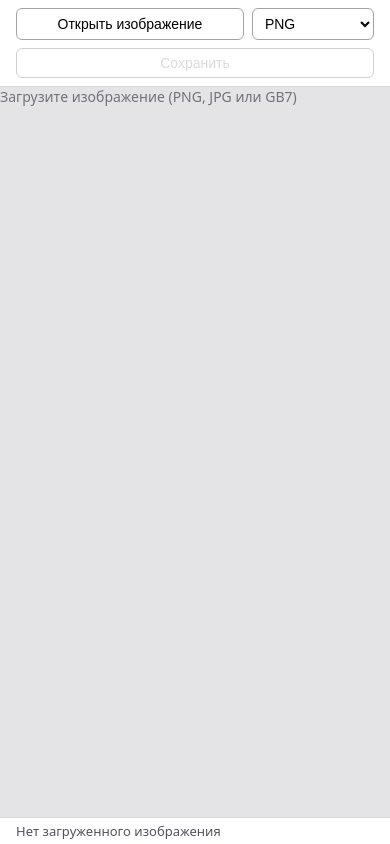
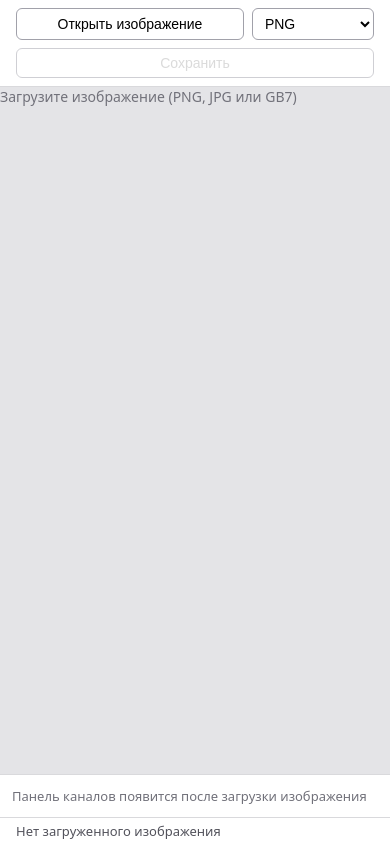
Before and after one commit to Bekmuratov-D/image-editor, a React (Vite) app: page / in a window 390 px wide. Built offline with nearby package versions, Linux system fonts and the light colour scheme.

Commit message:
feat: панель каналов с превью, переключением видимости и боковой раскладкой (Лаба-2)

```diff
--- a/src/components/App.module.css
+++ b/src/components/App.module.css
@@ -9,15 +9,49 @@
 
 .main {
   flex: 1;
+  min-height: 0;
+  display: flex;
+}
+
+.canvasArea {
+  flex: 1;
+  min-width: 0;
   overflow: auto;
   background: #e4e4e7;
   outline: 2px dashed transparent;
   outline-offset: -2px;
 }
 
-.mainDragging {
+.canvasAreaDragging {
   outline-color: #3b82f6;
   background: #dbeafe;
+}
+
+.sidebar {
+  flex-shrink: 0;
+  width: 220px;
+  overflow-y: auto;
+  background: #ffffff;
+  border-left: 1px solid #d9d9dc;
+  padding: 12px;
+}
+
+.sidebarHint {
+  color: #71717a;
+  font-size: 13px;
+}
+
+@media (max-width: 720px) {
+  .main {
+    flex-direction: column;
+  }
+
+  .sidebar {
+    width: 100%;
+    max-height: 40vh;
+    border-left: none;
+    border-top: 1px solid #d9d9dc;
+  }
 }
 
 .footer {
--- a/src/components/App.tsx
+++ b/src/components/App.tsx
@@ -1,12 +1,15 @@
 import { useState, type DragEvent } from 'react';
 import { useImageLoader } from '../hooks/useImageLoader';
+import { useChannelVisibility } from '../hooks/useChannelVisibility';
 import { CanvasViewer } from './CanvasViewer/CanvasViewer';
 import { FileToolbar } from './FileToolbar/FileToolbar';
 import { StatusBar } from './StatusBar/StatusBar';
+import { ChannelsPanel } from './ChannelsPanel/ChannelsPanel';
 import styles from './App.module.css';
 
 function App() {
   const { image, fileName, error, loadFile } = useImageLoader();
+  const { profile, visibility, toggle, displayPixels } = useChannelVisibility(image);
   const [isDragging, setIsDragging] = useState(false);
 
   const handleDragOver = (event: DragEvent<HTMLElement>) => {
@@ -32,13 +35,22 @@ function App() {
       <header className={styles.header}>
         <FileToolbar image={image} onFileSelected={loadFile} />
       </header>
-      <main
-        className={`${styles.main} ${isDragging ? styles.mainDragging : ''}`}
-        onDragOver={handleDragOver}
-        onDragLeave={handleDragLeave}
-        onDrop={handleDrop}
-      >
-        <CanvasViewer image={image} />
+      <main className={styles.main}>
+        <div
+          className={`${styles.canvasArea} ${isDragging ? styles.canvasAreaDragging : ''}`}
+          onDragOver={handleDragOver}
+          onDragLeave={handleDragLeave}
+          onDrop={handleDrop}
+        >
+          <CanvasViewer image={image} displayPixels={displayPixels} />
+        </div>
+        <aside className={styles.sidebar}>
+          {image && profile ? (
+            <ChannelsPanel image={image} profile={profile} visibility={visibility} onToggle={toggle} />
+          ) : (
+            <div className={styles.sidebarHint}>Панель каналов появится после загрузки изображения</div>
+          )}
+        </aside>
       </main>
       <footer className={styles.footer}>
         <StatusBar image={image} fileName={fileName} error={error} />
--- a/src/components/CanvasViewer/CanvasViewer.tsx
+++ b/src/components/CanvasViewer/CanvasViewer.tsx
@@ -4,14 +4,15 @@ import styles from './CanvasViewer.module.css';
 
 interface CanvasViewerProps {
   image: RasterImage | null;
+  displayPixels: Uint8ClampedArray | null;
 }
 
-export function CanvasViewer({ image }: CanvasViewerProps) {
+export function CanvasViewer({ image, displayPixels }: CanvasViewerProps) {
   const canvasRef = useRef<HTMLCanvasElement>(null);
 
   useEffect(() => {
     const canvas = canvasRef.current;
-    if (!canvas || !image) {
+    if (!canvas || !image || !displayPixels) {
       return;
     }
     canvas.width = image.width;
@@ -20,9 +21,9 @@ export function CanvasViewer({ image }: CanvasViewerProps) {
     if (!ctx) {
       return;
     }
-    const imageData = new ImageData(image.pixels, image.width, image.height);
+    const imageData = new ImageData(displayPixels, image.width, image.height);
     ctx.putImageData(imageData, 0, 0);
-  }, [image]);
+  }, [image, displayPixels]);
 
   if (!image) {
     return <div className={styles.placeholder}>Загрузите изображение (PNG, JPG или GB7)</div>;
--- /dev/null
+++ b/src/components/ChannelsPanel/ChannelThumbnail.module.css
@@ -0,0 +1,40 @@
+.thumb {
+  display: flex;
+  flex-direction: column;
+  align-items: center;
+  gap: 4px;
+  padding: 6px;
+  border: 2px solid transparent;
+  border-radius: 6px;
+  background: none;
+  cursor: pointer;
+}
+
+.canvasBox {
+  width: 56px;
+  height: 56px;
+  display: flex;
+  align-items: center;
+  justify-content: center;
+  background: #d4d4d8;
+  border-radius: 4px;
+  overflow: hidden;
+}
+
+.canvas {
+  max-width: 100%;
+  max-height: 100%;
+}
+
+.label {
+  font-size: 12px;
+  color: #3f3f46;
+}
+
+.active {
+  border-color: #3b82f6;
+}
+
+.inactive {
+  opacity: 0.4;
+}
--- /dev/null
+++ b/src/components/ChannelsPanel/ChannelThumbnail.tsx
@@ -0,0 +1,46 @@
+import { useEffect, useRef } from 'react';
+import type { RasterImage } from '../../core/image/RasterImage';
+import type { ChannelId } from '../../core/channels/channelProfile';
+import { extractChannelAsGrayscale } from '../../core/channels/extractChannel';
+import styles from './ChannelThumbnail.module.css';
+
+interface ChannelThumbnailProps {
+  image: RasterImage;
+  channelId: ChannelId;
+  label: string;
+  active: boolean;
+  onToggle: () => void;
+}
+
+export function ChannelThumbnail({ image, channelId, label, active, onToggle }: ChannelThumbnailProps) {
+  const canvasRef = useRef<HTMLCanvasElement>(null);
+
+  useEffect(() => {
+    const canvas = canvasRef.current;
+    if (!canvas) {
+      return;
+    }
+    canvas.width = image.width;
+    canvas.height = image.height;
+    const ctx = canvas.getContext('2d');
+    if (!ctx) {
+      return;
+    }
+    const pixels = extractChannelAsGrayscale(image, channelId);
+    ctx.putImageData(new ImageData(pixels, image.width, image.height), 0, 0);
+  }, [image, channelId]);
+
+  return (
+    <button
+      type="button"
+      className={`${styles.thumb} ${active ? styles.active : styles.inactive}`}
+      onClick={onToggle}
+      aria-pressed={active}
+    >
+      <span className={styles.canvasBox}>
+        <canvas ref={canvasRef} className={styles.canvas} />
+      </span>
+      <span className={styles.label}>{label}</span>
+    </button>
+  );
+}
--- /dev/null
+++ b/src/components/ChannelsPanel/ChannelsPanel.module.css
@@ -0,0 +1,17 @@
+.panel {
+  display: flex;
+  flex-direction: column;
+  gap: 8px;
+}
+
+.title {
+  font-size: 13px;
+  font-weight: 600;
+  color: #3f3f46;
+}
+
+.grid {
+  display: flex;
+  flex-wrap: wrap;
+  gap: 4px;
+}
--- /dev/null
+++ b/src/components/ChannelsPanel/ChannelsPanel.tsx
@@ -0,0 +1,32 @@
+import type { RasterImage } from '../../core/image/RasterImage';
+import type { ChannelId, ChannelProfile } from '../../core/channels/channelProfile';
+import type { ChannelVisibility } from '../../core/channels/channelVisibility';
+import { ChannelThumbnail } from './ChannelThumbnail';
+import styles from './ChannelsPanel.module.css';
+
+interface ChannelsPanelProps {
+  image: RasterImage;
+  profile: ChannelProfile;
+  visibility: ChannelVisibility;
+  onToggle: (id: ChannelId) => void;
+}
+
+export function ChannelsPanel({ image, profile, visibility, onToggle }: ChannelsPanelProps) {
+  return (
+    <div className={styles.panel}>
+      <div className={styles.title}>Каналы</div>
+      <div className={styles.grid}>
+        {profile.channels.map((channel) => (
+          <ChannelThumbnail
+            key={channel.id}
+            image={image}
+            channelId={channel.id}
+            label={channel.label}
+            active={visibility[channel.id]}
+            onToggle={() => onToggle(channel.id)}
+          />
+        ))}
+      </div>
+    </div>
+  );
+}
--- /dev/null
+++ b/src/hooks/useChannelVisibility.ts
@@ -0,0 +1,25 @@
+import { useCallback, useEffect, useMemo, useState } from 'react';
+import type { RasterImage } from '../core/image/RasterImage';
+import { applyChannelVisibility } from '../core/channels/applyChannelVisibility';
+import { type ChannelId, getChannelProfile } from '../core/channels/channelProfile';
+import { createDefaultVisibility, toggleChannel } from '../core/channels/channelVisibility';
+
+export function useChannelVisibility(image: RasterImage | null) {
+  const profile = useMemo(() => (image ? getChannelProfile(image) : null), [image]);
+  const [visibility, setVisibility] = useState(createDefaultVisibility());
+
+  useEffect(() => {
+    setVisibility(createDefaultVisibility());
+  }, [image]);
+
+  const toggle = useCallback((id: ChannelId) => {
+    setVisibility((prev) => toggleChannel(prev, id));
+  }, []);
+
+  const displayPixels = useMemo(
+    () => (image ? applyChannelVisibility(image, visibility) : null),
+    [image, visibility],
+  );
+
+  return { profile, visibility, toggle, displayPixels };
+}
```
